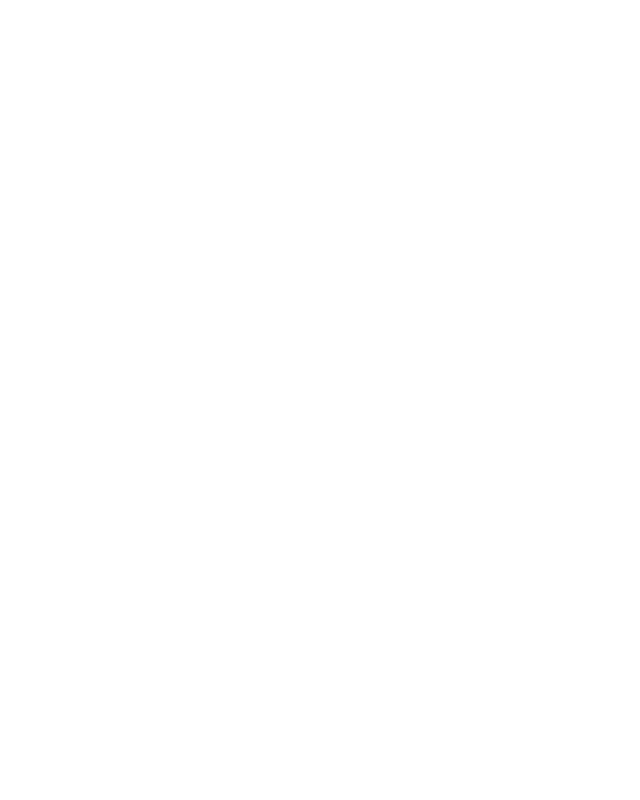
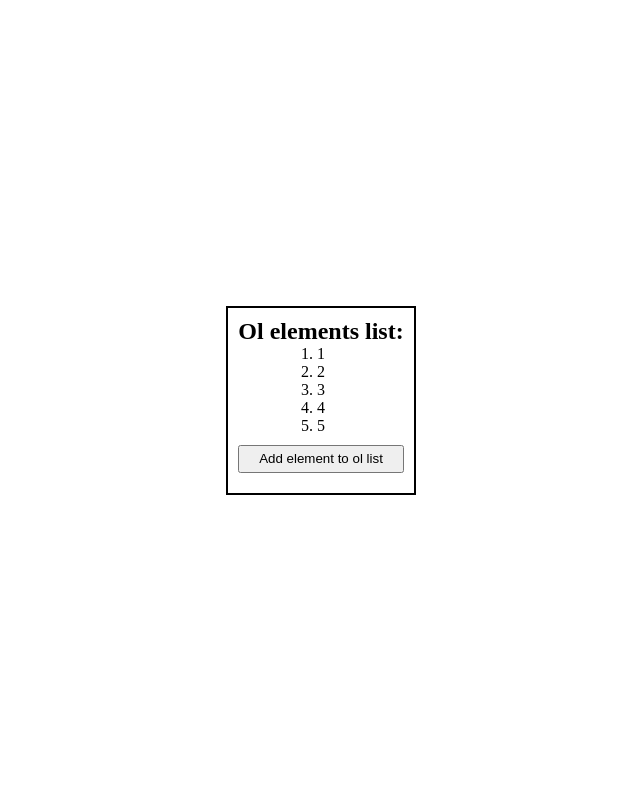
Before and after one commit to AndriiBabushko/Frontend, a PHP site: page /Lab5/src/lab_tasks/task_5/task_5.html in a window 1280 px wide. Before the commit the part shown is empty. Shown: the whole page, without its empty margins (319-959 px from the left). Run offline with PHP 8.4, Linux system fonts and the light colour scheme.

Commit message:
Complete task 5 in Lab 5

```diff
--- a/Lab5/src/lab_tasks/task_5/js/task_5.js
+++ b/Lab5/src/lab_tasks/task_5/js/task_5.js
@@ -0,0 +1,47 @@
+'use strict';
+
+const getRandomInt = (fromNumber, toNumber) => Math.round((Math.random() * (toNumber - fromNumber) + fromNumber));
+const generateRandomColor = () => Math.floor(Math.random() * 16777215).toString(16);
+
+function addEventListenersToList(nodeList) {
+    for (let i = 0; i < nodeList.length; i++) {
+        nodeList[i].addEventListener('click', (event) => {
+            const chosenCss = getRandomInt(0, 2);
+            const target = event.target;
+            console.log(chosenCss);
+            switch (chosenCss) {
+                case 0:
+                    target.style.backgroundColor = '#' + generateRandomColor();
+                    break;
+                case 1:
+                    target.style.fontSize = getRandomInt(8, 28) + 'px';
+                    break;
+                case 2:
+                    target.style.padding = `${getRandomInt(0, 25)}px, ${getRandomInt(0, 25)}px, ${getRandomInt(0, 25)}px, ${getRandomInt(0, 25)}px`;
+                    break;
+            }
+        })
+    }
+}
+
+const buttonAddElemList = document.querySelector('#buttonAddElemList');
+const olList = document.querySelector('#olList');
+let olListElements = document.querySelectorAll('.ol_list__li_element');
+
+let elemsList = []
+for (let i = 0; i < olListElements.length; i++) {
+    elemsList.push(olListElements[i].textContent);
+}
+addEventListenersToList(olListElements);
+
+buttonAddElemList.addEventListener('click', () => {
+    const element = document.createElement('li');
+    element.innerHTML = `${elemsList.length + 1}`;
+    element.classList.add('ol_list__li_element');
+
+    elemsList.push((elemsList.length + 1).toString());
+    olList.appendChild(element);
+
+    olListElements = document.querySelectorAll('.ol_list__li_element');
+    addEventListenersToList(olListElements);
+});
--- a/Lab5/src/lab_tasks/task_5/styles/css/task_5.css
+++ b/Lab5/src/lab_tasks/task_5/styles/css/task_5.css
@@ -1,3 +1,48 @@
+* {
+  margin: 0;
+  padding: 0;
+  box-sizing: border-box;
+}
 
+.wrapper {
+  width: 100%;
+  height: 100vh;
+  display: flex;
+  align-items: center;
+  justify-content: center;
+  flex-direction: column;
+}
+
+.section {
+  border: 2px solid black;
+  margin: 10px 0;
+  padding: 10px;
+  text-align: center;
+}
+
+.section__table {
+  border-collapse: collapse;
+}
+
+.table__label_ol_list {
+  font-size: 24px;
+  font-weight: bold;
+}
+
+.table__ol_list {
+  display: flex;
+  flex-direction: column;
+  align-items: center;
+}
+
+.ol_list__li_element {
+  cursor: pointer;
+}
+
+.table__button_add_elem_list {
+  margin: 10px 0;
+  width: 100%;
+  height: 28px;
+}
 
 /*# sourceMappingURL=task_5.css.map */
--- a/Lab5/src/lab_tasks/task_5/styles/sass/task_5.sass
+++ b/Lab5/src/lab_tasks/task_5/styles/sass/task_5.sass
@@ -0,0 +1,38 @@
+*
+  margin: 0
+  padding: 0
+  box-sizing: border-box
+
+.wrapper
+  width: 100%
+  height: 100vh
+  display: flex
+  align-items: center
+  justify-content: center
+  flex-direction: column
+
+.section
+  border: 2px solid black
+  margin: 10px 0
+  padding: 10px
+  text-align: center
+
+.section__table
+  border-collapse: collapse
+
+.table__label_ol_list
+  font-size: 24px
+  font-weight: bold
+
+.table__ol_list
+  display: flex
+  flex-direction: column
+  align-items: center
+
+.ol_list__li_element
+  cursor: pointer
+
+.table__button_add_elem_list
+  margin: 10px 0
+  width: 100%
+  height: 28px
--- a/Lab5/src/lab_tasks/task_5/task_5.html
+++ b/Lab5/src/lab_tasks/task_5/task_5.html
@@ -2,9 +2,42 @@
 <html lang="en">
 <head>
     <meta charset="UTF-8">
-    <title>Title</title>
+    <title>Task 5</title>
+    <link rel="stylesheet" href="./styles/css/task_5.css">
+    <link rel="icon" href="../../../../img/icons/racoon_animal_icon_123571.ico">
 </head>
 <body>
-
+<div class="wrapper">
+    <div class="container">
+        <section class="section">
+            <table class="section__table">
+                <tr>
+                    <td>
+                        <label for="olList" class="table__label_ol_list"
+                               id="labelOlList">Ol elements list:</label>
+                    </td>
+                </tr>
+                <tr>
+                    <td>
+                        <ol class="table__ol_list" id="olList">
+                            <li class="ol_list__li_element">1</li>
+                            <li class="ol_list__li_element">2</li>
+                            <li class="ol_list__li_element">3</li>
+                            <li class="ol_list__li_element">4</li>
+                            <li class="ol_list__li_element">5</li>
+                        </ol>
+                    </td>
+                </tr>
+                <tr>
+                    <td>
+                        <input type="button" value="Add element to ol list"
+                               id="buttonAddElemList" class="table__button_add_elem_list">
+                    </td>
+                </tr>
+            </table>
+        </section>
+    </div>
+    <script src="./js/task_5.js"></script>
+</div>
 </body>
 </html>
```
Also changed, not shown: 1 other file.
